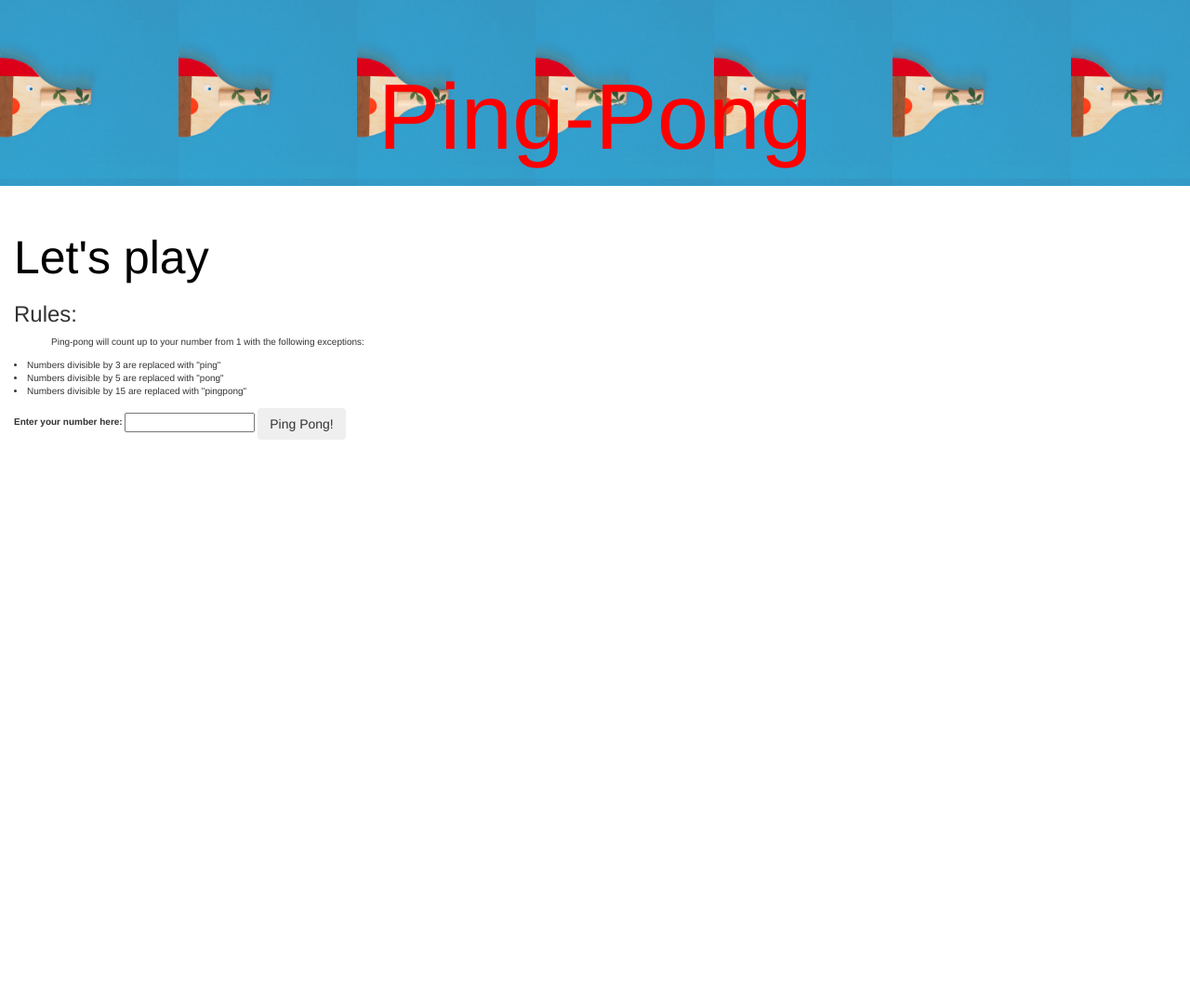
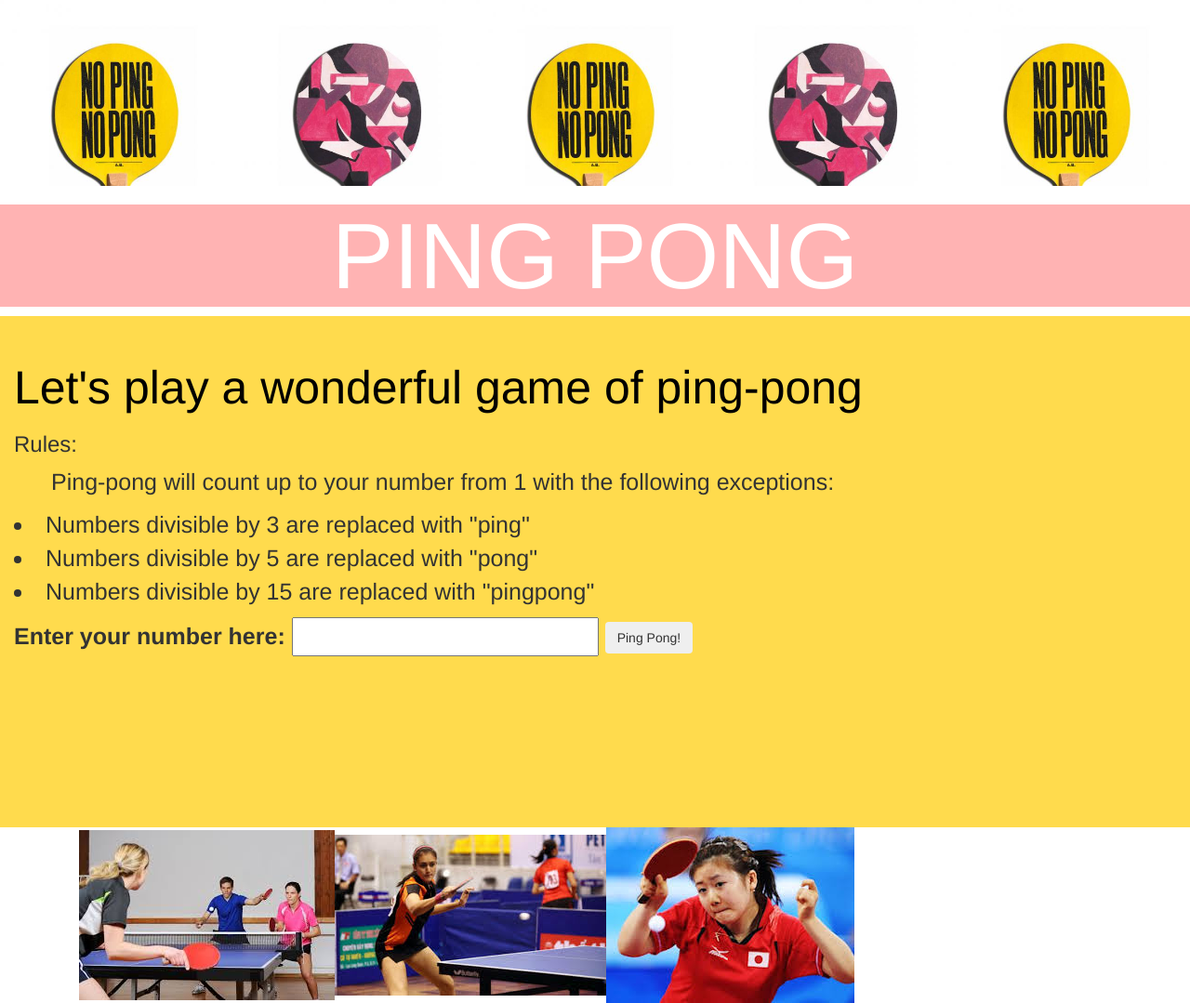
Before and after one commit to kisseradjo/Ping-pong, a plain HTML site: page index.html in a window 1280 px wide. Shown: the whole page at 93% size. Before the commit the page ends 800 px from the top, so only its background shows below. Drawn offline with Linux system fonts and the light colour scheme.

Commit message:
Add modifications in css file and update images

```diff
--- a/css/styles.css
+++ b/css/styles.css
@@ -1,6 +1,11 @@
+.logo {
+  padding-bottom: 50px;
+}
+
 h1 {
   font-size: 100px;
-  color: red;
+  color: white;
+  text-align: center;
 }
 
 h2 {
@@ -12,19 +17,28 @@ h2 {
 
 h3 {}
 
+.container-fluid {
+  margin: 0%;
+}
+
 .part1 {
-  background-image: url(../images/i-create-minimalist-posters-of-famous-fairy-tales-using-ping-pong-rackets-and-balls-2__880.jpg);
+  background-image: url(../images/newpaul-and-anthony-burill.jpg);
   min-height: 200px;
-  background-color: white;
   background-size: 15%;
   /*color: red;*/
   text-align: center;
-  padding-top: 50px;
-  /*background-size: 100%;*/
-  min-width: 70%;
+  padding-bottom: 0px;
+  background-size: 40%;
+  min-width: 100%;
 }
 
 .part2 {
+  background-color: #ffb3b3;
+  min-height: 50px;
+  margin: 0%;
+}
+
+.part3 {
   /*background-image: url(../images/i-create-minimalist-posters-of-famous-fairy-tales-using-ping-pong-rackets-and-balls-2__880.jpg);*/
   background-repeat: repeat-x;
   background-size: 50%;
@@ -35,9 +49,28 @@ h3 {}
   text-align: left;
   justify;
   /*color: white;*/
-  font-size: 10px;
+  font-size: 25px;
+  background-color: #ffdb4d;
+  margin: 0%;
 }
 
+.part4 {
+  /*background-color: white;*/
+  min-height: 200px;
+  background-image: url(../"images/6.jpg");
+}
+
+.people {
+  /*width: 100%;*/
+}
+
+
+/*.people2 {
+  float: left;
+  background-color: #ffb3b3;*/
+
+
+}
 .button {
   background-color: coral;
 }
--- a/index.html
+++ b/index.html
@@ -13,9 +13,13 @@
 <body>
   <!-- <div class="panel panel-default"> -->
   <div class="container-fluid part1">
-    <h1>Ping-Pong</h1></div>
-  <div class="container-fluid part2">
-    <h2>Let's play</h2>
+  </div>
+  <div class="part2">
+    <!-- <p class="logo"><img src="images/images.jpg" alt="an image of the pingpong logo"> -->
+    <h1>PING PONG</h1>
+  </div>
+  <div class="container-fluid part3">
+    <h2>Let's play a wonderful game of ping-pong</h2>
     <h3><bold>Rules:</bold></h3>
     <ol>Ping-pong will count up to your number from 1 with the following exceptions:</ol>
     <li>Numbers divisible by 3 are replaced with "ping"</li>
@@ -35,7 +39,11 @@
 
     </div>
   </div>
-  <!-- </div> -->
+  <div class="container people">
+    <div class="container people2" <div class="row images">
+      <img src="images/images (1).jpg"><img src="images/download (1).jpg" style="padding-top: "><img src="images/download.jpg">
+    </div>
+  </div>
   <script src="js/jquery-3.2.1.js"></script>
   <script src="js/script.js"></script>
 </body>
```
Also changed, not shown: images/2f13084ef9fb63af92e951ae50e80bc4--printable-pattern-paper-free-printable.jpg (deleted), images/6.jpg (added), images/Barack-Obama-David-Cameron-playing-ping-pong.jpeg (added), images/download (1).jpg (added), images/download.jpg (added), images/images (1).jpg (added), images/images.jpg (added), images/newpaul-and-anthony-burill.jpg (added), images/pattern-1886046_960_720.jpg (deleted).
